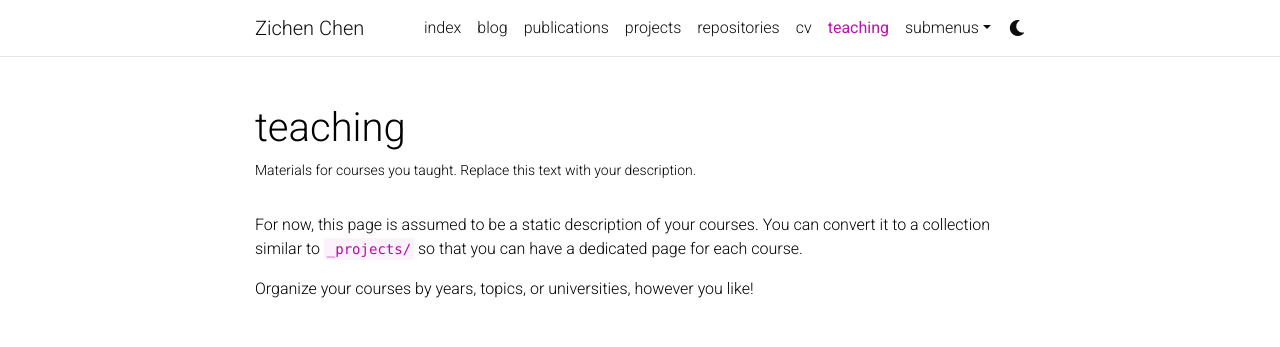
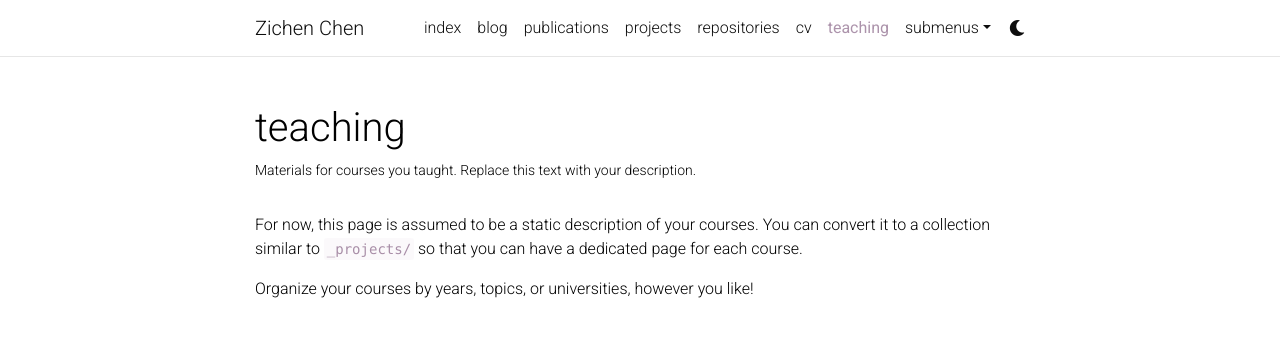
Before and after one commit to chen-zichen/chen-zichen.github.io, a Jekyll site: the page built from _pages/teaching.md, in a window 1280 px wide. Shown: the top 347 px of the page. Built offline with Jekyll 4.4.1, drawn with Linux system fonts in a browser that asks for light colours; comment, search, counter and statistics services are not loaded; a style sheet for code colours, icons or effects is not loaded.

Commit message:
change color

```diff
--- a/_sass/_variables.scss
+++ b/_sass/_variables.scss
@@ -17,7 +17,7 @@ $green-color-lime:    #B7D12A !default;
 $green-color-dark:    #009f06 !default;
 $green-color-light:   #ddffdd !default;
 $green-color-bright:  #11D68B !default;
-$purple-color:        #B509AC !default;
+$purple-color:        #a88ea7 !default;
 $light-purple-color:  lighten($purple-color, 25%);
 $pink-color:          #f92080 !default;
 $pink-color-light:    #ffdddd !default;
```
